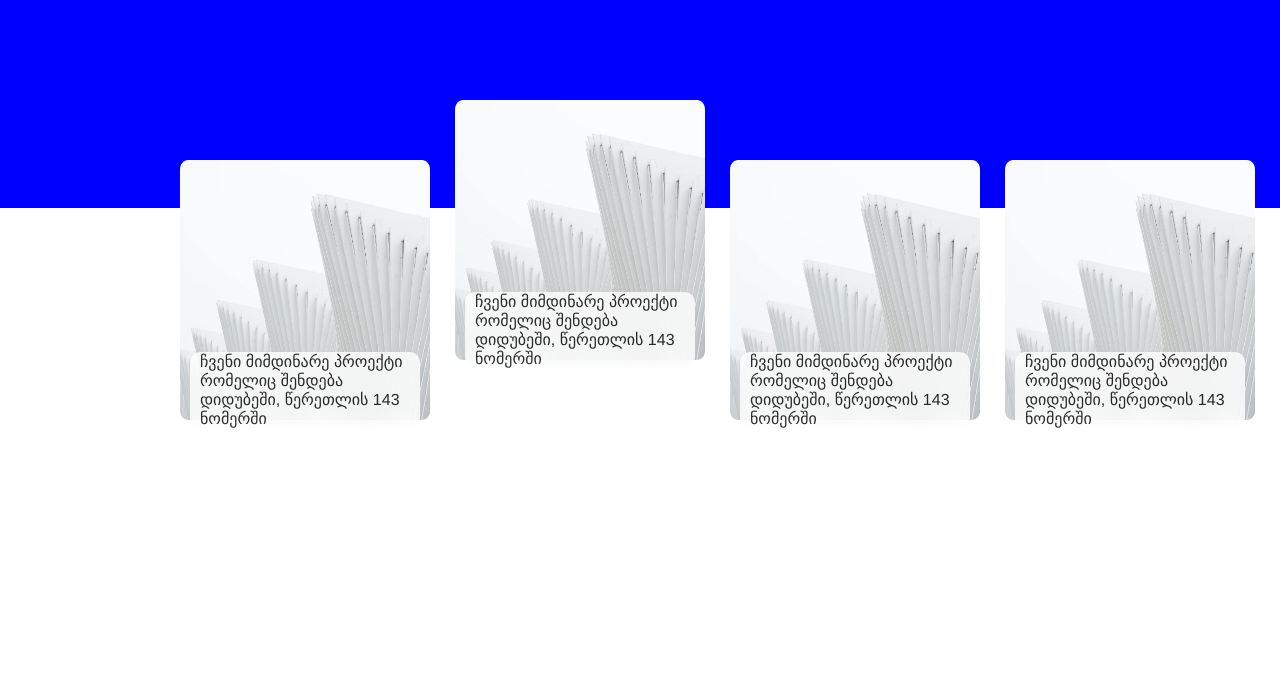
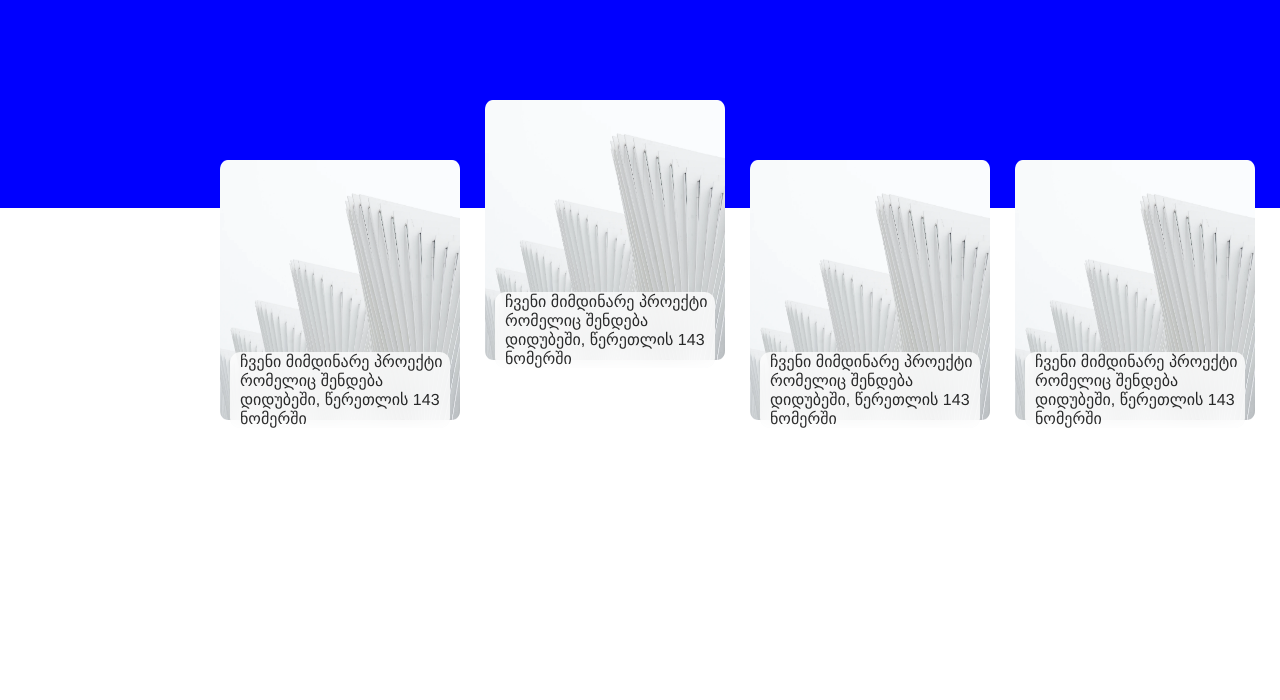
Before and after one commit to kkakuchaia/page9, a plain HTML site: page index.html in a window 1280 px wide. Shown: the part 100-800 px from the top of the page. Drawn offline with Linux system fonts and the light colour scheme.

Commit message:
correct section position

```diff
--- a/style.css
+++ b/style.css
@@ -38,7 +38,7 @@ section{
     margin-right: auto;
 }
 .firstclass{
-    padding-left: 180px;
+    padding-left: 220px;
     position: absolute;
     width: 100%;
     margin: 0 auto 0 auto;
```
